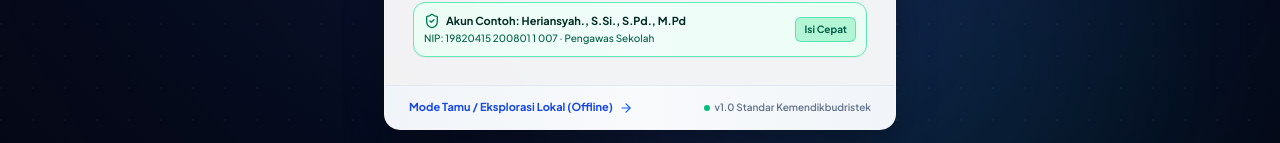
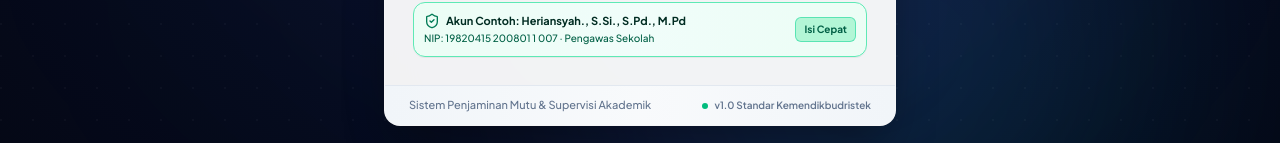
Before and after one commit to heriansyah396-source/INSPIRO, a React (Vite) app: page / in a window 1280 px wide. Shown: the part 809-952 px from the top of the page. Built offline with nearby package versions, Linux system fonts and the light colour scheme; no server answers; the database is empty.

Commit message:
feat: remove guest mode from login screen
Deprecated and removed the guest/offline exploration mode to enforce proper authentication for all users within the application.

```diff
--- a/src/App.tsx
+++ b/src/App.tsx
@@ -381,10 +381,6 @@ export default function App() {
               }));
             }
           }}
-          onEnterGuestMode={() => {
-            setIsAuthenticated(true);
-            showToast('Mode Tamu Aktif', 'Anda masuk dalam mode pratinjau lokal offline.', 'info');
-          }}
           showToast={showToast}
         />
       </div>
--- a/src/components/LoginView.tsx
+++ b/src/components/LoginView.tsx
@@ -16,7 +16,6 @@ import {
   UserPlus,
   AlertCircle,
   Sparkles,
-  ArrowRight,
   Info,
   CheckCircle2,
   Building,
@@ -32,13 +31,12 @@ import { authenticateUser, addManagedAccount } from '../utils/storage';
 
 interface LoginViewProps {
   onLoginSuccess: (profile: UserRoleProfile) => void;
-  onEnterGuestMode: () => void;
+  onEnterGuestMode?: () => void;
   showToast: (title: string, desc?: string, type?: 'success' | 'warning' | 'error') => void;
 }
 
 export const LoginView: React.FC<LoginViewProps> = ({
   onLoginSuccess,
-  onEnterGuestMode,
   showToast
 }) => {
   // Default to 'pengawas' so the supervisor portal & registration are immediately visible
@@ -864,17 +862,12 @@ export const LoginView: React.FC<LoginViewProps> = ({
             )}
           </div>
 
-          {/* Footer Card with Offline Mode */}
-          <div className="bg-gradient-to-r from-slate-100 via-slate-50 to-slate-100 px-6 py-3.5 border-t border-slate-200 flex items-center justify-between text-xs text-slate-600">
-            <button
-              type="button"
-              onClick={onEnterGuestMode}
-              className="text-blue-700 hover:text-blue-900 font-bold text-[11px] transition-colors cursor-pointer flex items-center gap-1.5 hover:underline"
-            >
-              <span>Mode Tamu / Eksplorasi Lokal (Offline)</span>
-              <ArrowRight className="w-3.5 h-3.5 text-blue-600" />
-            </button>
-            <div className="text-[10px] text-slate-500 font-semibold flex items-center gap-1">
+          {/* Footer Card */}
+          <div className="bg-gradient-to-r from-slate-100 via-slate-50 to-slate-100 px-6 py-3 border-t border-slate-200 flex items-center justify-between text-xs text-slate-600">
+            <div className="text-[11px] text-slate-500 font-medium">
+              Sistem Penjaminan Mutu & Supervisi Akademik
+            </div>
+            <div className="text-[10px] text-slate-500 font-semibold flex items-center gap-1.5">
               <span className="w-1.5 h-1.5 rounded-full bg-emerald-500 inline-block" />
               <span>v1.0 Standar Kemendikbudristek</span>
             </div>
```
